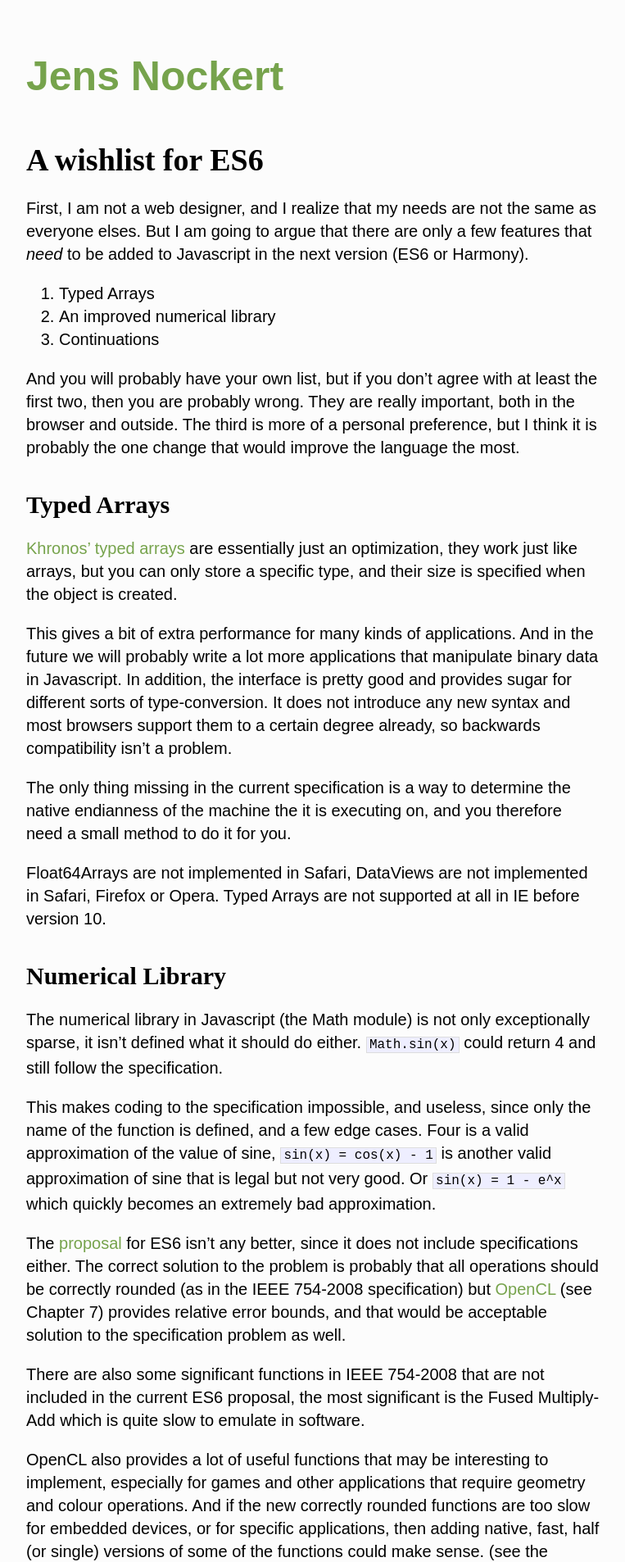
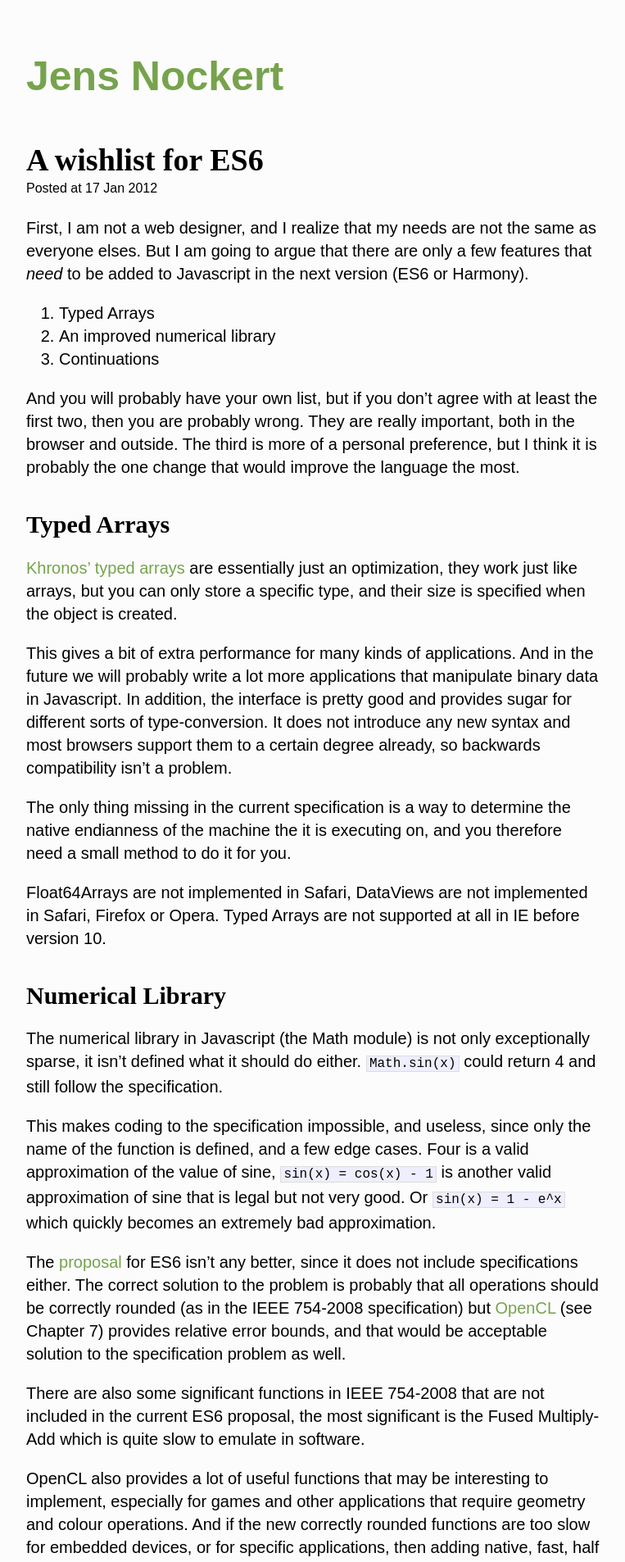
Before and after one commit to auroranockert/jensnockert.github.io, a Jekyll site: the page built from _posts/tumblr/2012-01-17-es6-wishlist.md, in a window 1280 px wide. Shown: the top 1906 px of the page at 82% size, without its empty margins (258-1021 px from the left). Built offline with Jekyll 4.4.1, drawn with Linux system fonts in a browser that asks for light colours; some web fonts are replaced; Markdown is read by kramdown in place of the engine named in the settings.

Commit message:
Add dates

```diff
--- a/_layouts/post.html
+++ b/_layouts/post.html
@@ -2,8 +2,11 @@
 layout: default
 ---
 
-<article>
+<article class='post'>
   <h1>{{ page.title }}</h1>
+  <div class='meta'>
+    Posted at <time datetime='{{ post.date }}'>{{ page.date | date_to_string }}</time>
+  </div>
 
   {{ content }}
 </article>
--- a/css/blog/articles.css
+++ b/css/blog/articles.css
@@ -1,9 +1,13 @@
-article.summary h1 {
-  margin-bottom: 5px;
+article h1 {
+  margin-bottom: 7px;
 }
 
 article.summary .meta {
   font-size: 12px;
+}
+
+article.post .meta {
+  font-size: 16px;
 }
 
 article table {
```
